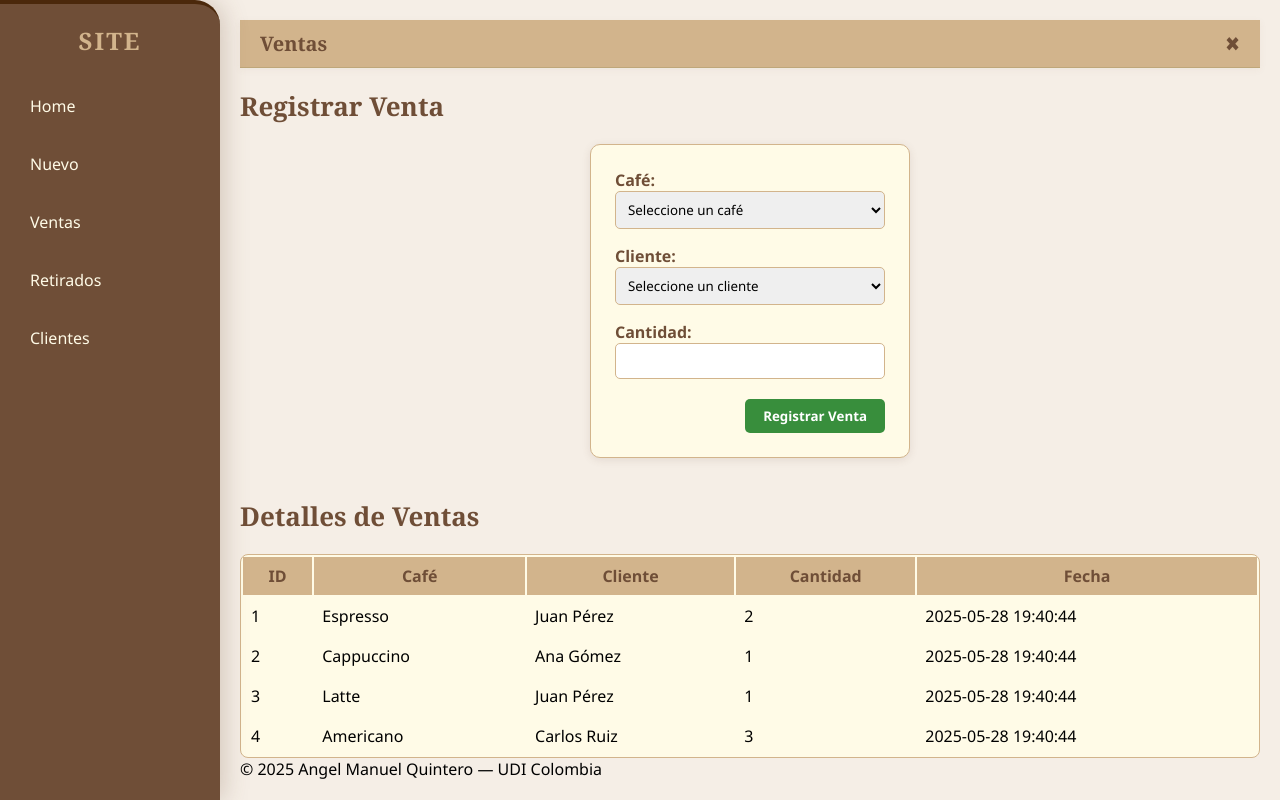
After one commit to zabaladuran/dashboard-basico-cafes, a PHP site: page /SRC/view/ventas.php in a window 1280 px wide. The commit adds this page. Run offline with PHP 8.4, Linux system fonts and the light colour scheme; data comes from the database, SQL or seed files in the repository.

Commit message:
cambios y ventas

```diff
--- a/SRC/includes/barra-nav.php
+++ b/SRC/includes/barra-nav.php
@@ -4,6 +4,7 @@
     <ul>
       <li><a href="/SRC/view/index.php" class="nav-link">Home</a></li>
       <li><a href="/SRC/view/nuevo-cafe.php" class="nav-link">Nuevo</a></li>
+      <li><a href="/SRC/view/ventas.php" class="nav-link">Ventas</a></li>
       <li><a href="/SRC/view/retirar-cafe.php" class="nav-link">Retirados</a></li>
       <li><a href="/SRC/view/clientes.php" class="nav-link">Clientes</a></li>
     </ul>
--- a/SRC/includes/footer.php
+++ b/SRC/includes/footer.php
@@ -1,4 +1,3 @@
-
-<footer style="background:#6f4e37; color:#fffbe7; text-align:center; padding:16px 0; margin-top:40px; font-family:'Segoe UI', Tahoma, Geneva, Verdana, sans-serif;">
+<footer>
   &copy; <?php echo date('Y'); ?> Angel Manuel Quintero &mdash; UDI Colombia
 </footer>
--- a/SRC/includes/header.php
+++ b/SRC/includes/header.php
@@ -2,5 +2,5 @@
   <meta charset="UTF-8" />
   <meta name="viewport" content="width=device-width, initial-scale=1.0" />
   <title>Electiva Profesional</title>
-  <link rel="stylesheet" href="/SRC/public/css/index.css" />
+  <link rel="stylesheet" href="/SRC/public/css/index1.css" />
 </head>
--- a/SRC/public/css/index.css
+++ b/SRC/public/css/index1.css
@@ -14,7 +14,12 @@ body {
 
 /* SIDEBAR IZQUIERDO */
 .sidebar-fixed {
+  border-top: 4px solid rgb(75, 40, 11); /* Solo borde arriba */
+  border-right: none;
+  border-bottom: none;
+  border-left: none;
   width: 220px;
+  border-radius: 0 25px 0 0;
   background-color: #6f4e37; /* Marrón café */
   color: #fffbe7;
   padding: 20px;
@@ -22,7 +27,7 @@ body {
   position: fixed;
   top: 0;
   left: 0;
-  box-shadow: 2px 0 10px rgba(111, 78, 55, 0.1);
+  box-shadow: 4px 0 24px 0 rgba(111, 78, 55, 0.25); /* sombra lateral */
 }
 
 .sidebar-fixed .logo {
@@ -180,7 +185,6 @@ header {
   font-size: 16px;
   margin-bottom: 5px;
   color: #6f4e37;
-}
 
 .precio-cafe {
   font-weight: bold;
@@ -188,12 +192,9 @@ header {
   font-size: 15px;
 }
 
-/* Footer alineado con el contenido principal */
 footer {
-  margin-left: 220px; /* igual al ancho de la sidebar */
-  background: #6f4e37;
-  color: #fffbe7;
-  text-align: center;
-  padding: 16px 0;
-  font-family: "Segoe UI", Tahoma, Geneva, Verdana, sans-serif;
+  position: fixed;
+  left: 220px;
+  bottom: 0;
+  z-index: 100;
 }
--- /dev/null
+++ b/SRC/view/ventas.php
@@ -0,0 +1,126 @@
+<?php
+include __DIR__ . '/../model/basedatos.php';
+
+$mensaje = "";
+
+// Procesar el formulario de nueva venta
+if ($_SERVER["REQUEST_METHOD"] == "POST") {
+    $cafe_id = intval($_POST["cafe_id"]);
+    $cliente_id = intval($_POST["cliente_id"]);
+    $cantidad = intval($_POST["cantidad"]);
+
+    if ($cafe_id && $cliente_id && $cantidad > 0) {
+        $stmt = $conn->prepare("INSERT INTO ventas (cafe_id, cliente_id, cantidad) VALUES (?, ?, ?)");
+        $stmt->bind_param("iii", $cafe_id, $cliente_id, $cantidad);
+        if ($stmt->execute()) {
+            $mensaje = "¡Venta registrada exitosamente!";
+        } else {
+            $mensaje = "Error al registrar la venta: " . $conn->error;
+        }
+        $stmt->close();
+    } else {
+        $mensaje = "Por favor, completa todos los campos.";
+    }
+}
+
+// Obtener cafés y clientes para el formulario
+$cafes = $conn->query("SELECT id, nombre FROM cafes");
+$clientes = $conn->query("SELECT id, nombre FROM clientes");
+
+// Obtener ventas para mostrar detalles
+$ventas = $conn->query("
+    SELECT v.id, c.nombre AS cafe, cl.nombre AS cliente, v.cantidad, v.fecha
+    FROM ventas v
+    JOIN cafes c ON v.cafe_id = c.id
+    JOIN clientes cl ON v.cliente_id = cl.id
+    ORDER BY v.fecha DESC
+");
+?>
+<!DOCTYPE html>
+<html lang="es">
+<?php include __DIR__ . '/../includes/header.php'; ?>
+<body>
+<?php include __DIR__ . '/../includes/barra-nav.php'; ?>
+
+<div class="main tienda-cafe">
+  <div class="topbar">
+    <h1 class="titulo-top">Ventas</h1>
+    <div class="close-icon">✖</div>
+  </div>
+  <header>
+    <h2 class="titulo-seccion">Registrar Venta</h2>
+  </header>
+
+  <?php if ($mensaje): ?>
+    <div style="background:#dff0d8; color:#3c763d; padding:10px 20px; margin:20px; border-radius:5px; text-align:center; font-weight:bold;">
+      <?php echo $mensaje; ?>
+    </div>
+  <?php endif; ?>
+
+  <section style="display: flex; justify-content: center; align-items: center; min-height: 30vh;">
+    <form method="POST" style="background: #fffbe7; padding: 24px; border-radius: 10px; box-shadow: 0 2px 8px rgba(111,78,55,0.12); border: 1px solid #d2b48c; min-width: 320px;">
+      <div style="margin-bottom: 16px;">
+        <label for="cafe_id" style="color: #6f4e37; font-weight: bold;">Café:</label><br>
+        <select id="cafe_id" name="cafe_id" required style="width: 100%; padding: 8px; border-radius: 5px; border: 1px solid #d2b48c;">
+          <option value="">Seleccione un café</option>
+          <?php while($cafe = $cafes->fetch_assoc()): ?>
+            <option value="<?php echo $cafe['id']; ?>"><?php echo htmlspecialchars($cafe['nombre']); ?></option>
+          <?php endwhile; ?>
+        </select>
+      </div>
+      <div style="margin-bottom: 16px;">
+        <label for="cliente_id" style="color: #6f4e37; font-weight: bold;">Cliente:</label><br>
+        <select id="cliente_id" name="cliente_id" required style="width: 100%; padding: 8px; border-radius: 5px; border: 1px solid #d2b48c;">
+          <option value="">Seleccione un cliente</option>
+          <?php while($cliente = $clientes->fetch_assoc()): ?>
+            <option value="<?php echo $cliente['id']; ?>"><?php echo htmlspecialchars($cliente['nombre']); ?></option>
+          <?php endwhile; ?>
+        </select>
+      </div>
+      <div style="margin-bottom: 20px;">
+        <label for="cantidad" style="color: #6f4e37; font-weight: bold;">Cantidad:</label><br>
+        <input type="number" id="cantidad" name="cantidad" min="1" required style="width: 100%; padding: 8px; border-radius: 5px; border: 1px solid #d2b48c;">
+      </div>
+      <div style="text-align: right;">
+        <button type="submit" style="background: #388e3c; color: #fff; border: none; padding: 8px 18px; border-radius: 5px; font-weight: bold; cursor: pointer;">
+          Registrar Venta
+        </button>
+      </div>
+    </form>
+  </section>
+
+  <header>
+    <h2 class="titulo-seccion" style="margin-top:40px;">Detalles de Ventas</h2>
+  </header>
+  <section>
+    <table style="width:100%; background:#fffbe7; border-radius:8px; border:1px solid #d2b48c; margin-top:10px;">
+      <thead>
+        <tr style="background:#d2b48c; color:#6f4e37;">
+          <th style="padding:8px;">ID</th>
+          <th style="padding:8px;">Café</th>
+          <th style="padding:8px;">Cliente</th>
+          <th style="padding:8px;">Cantidad</th>
+          <th style="padding:8px;">Fecha</th>
+        </tr>
+      </thead>
+      <tbody>
+        <?php if ($ventas && $ventas->num_rows > 0): ?>
+          <?php while($venta = $ventas->fetch_assoc()): ?>
+            <tr>
+              <td style="padding:8px;"><?php echo $venta['id']; ?></td>
+              <td style="padding:8px;"><?php echo htmlspecialchars($venta['cafe']); ?></td>
+              <td style="padding:8px;"><?php echo htmlspecialchars($venta['cliente']); ?></td>
+              <td style="padding:8px;"><?php echo $venta['cantidad']; ?></td>
+              <td style="padding:8px;"><?php echo $venta['fecha']; ?></td>
+            </tr>
+          <?php endwhile; ?>
+        <?php else: ?>
+          <tr><td colspan="5" style="text-align:center; padding:12px;">No hay ventas registradas.</td></tr>
+        <?php endif; ?>
+      </tbody>
+    </table>
+  </section>
+  <?php include __DIR__ . '/../includes/footer.php'; ?>
+</div>
+</body>
+</html>
```
Also changed, not shown: SRC/view/retirar-cafe.php (+7 -6 lines).
